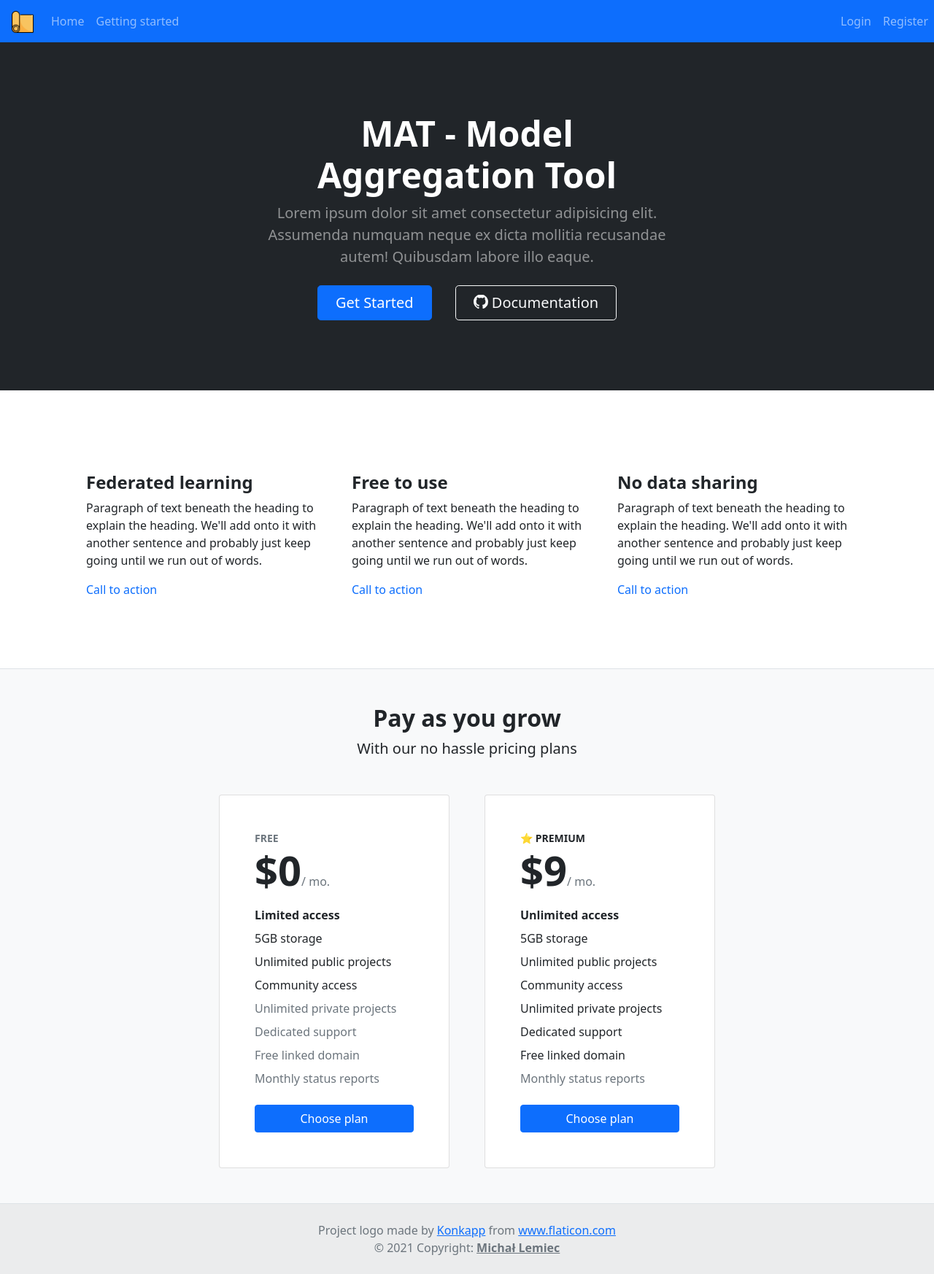
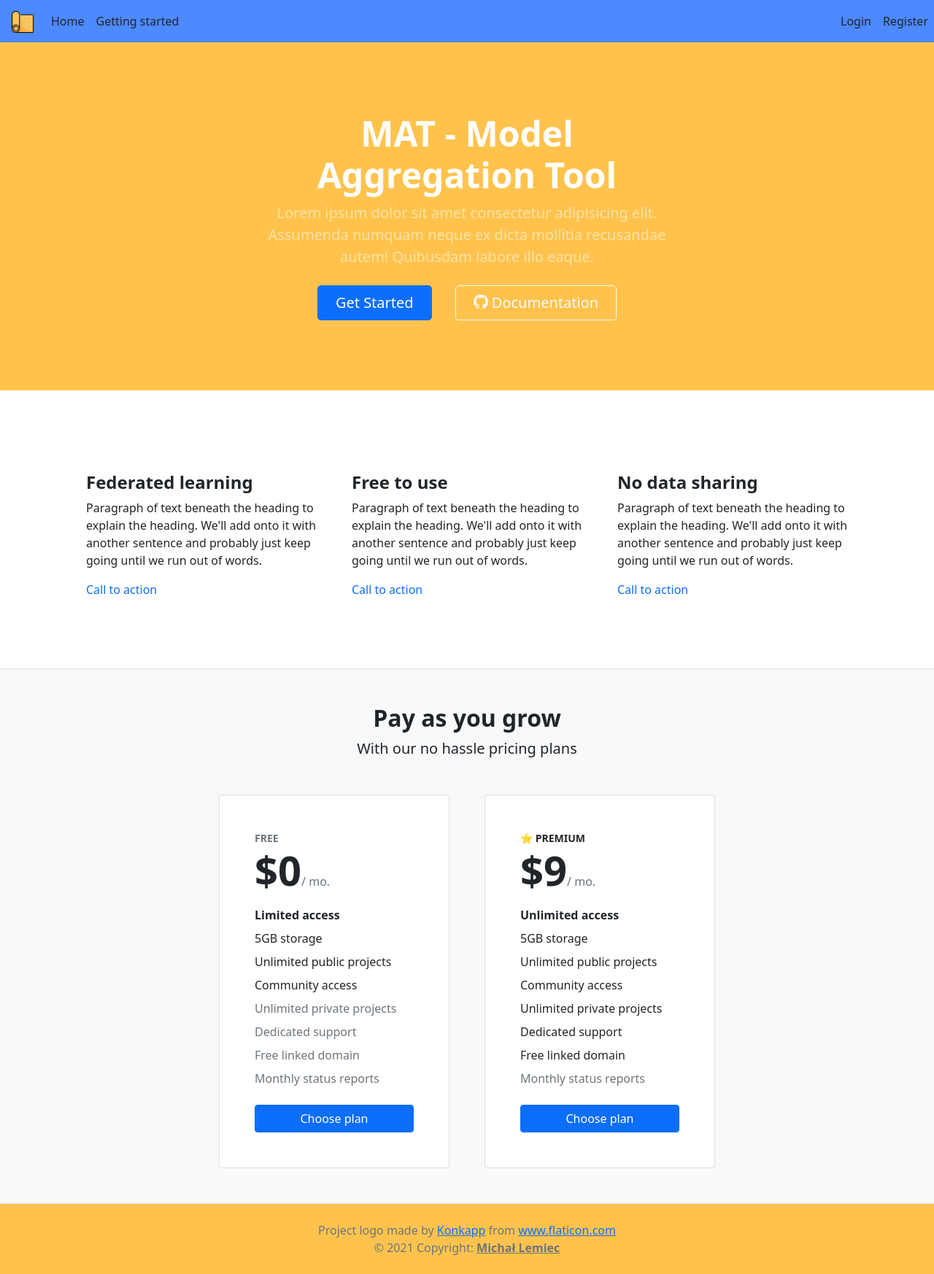
Before and after one commit to malkarol/mat_project, a Vue app in the folder frontend/: page / in a window 1280 px wide. Shown: the whole page at 73% size. Built offline with nearby package versions, Linux system fonts and the light colour scheme.

Commit message:
Add new styling

```diff
--- a/frontend/src/components/Footer.vue
+++ b/frontend/src/components/Footer.vue
@@ -1,16 +1,17 @@
 <template>
-    <div>
+
         <!-- Footer -->
-<footer class="text-center text-lg-start bg-light text-muted">
-
+<footer class="footer">
+<div class="text-center text-lg-start bg-light text-muted">
   <!-- Copyright -->
-  <div class="text-center p-4" style="background-color: rgba(0, 0, 0, 0.05);">
+  <div class="text-center p-4" style="background-color: #ffc34d;">
       <div>Project logo made by <a href="https://www.flaticon.com/authors/konkapp" title="Konkapp">Konkapp</a> from <a href="https://www.flaticon.com/" title="Flaticon">www.flaticon.com</a></div>
     © 2021 Copyright:
     <a class="text-reset fw-bold" href="https://mdbootstrap.com/">Michał Lemiec</a>
   </div>
   <!-- Copyright -->
+  </div>
 </footer>
 <!-- Footer -->
-    </div>
+
 </template>
--- a/frontend/src/components/NavBar.vue
+++ b/frontend/src/components/NavBar.vue
@@ -1,6 +1,6 @@
 <template>
 <div>
-    <nav class="navbar navbar-expand-lg navbar-dark bg-primary">
+    <nav class="navbar navbar-expand-lg navbar-light" style="background-color: #4d89ff;">
     <a class="navbar-brand " style="
     margin-right: 16px;
     margin-left: 16px;" href="#">
@@ -12,33 +12,33 @@
     <div class="collapse navbar-collapse" id="navbarNav">
       <ul class="navbar-nav">
          <li class="nav-item">
-          <router-link class="nav-link" to="/">Home</router-link>
+          <router-link class="nav-link" to="/" style="text-decoration: none; color: inherit;" >Home</router-link>
         </li>
         <li class="nav-item">
-          <router-link class="nav-link" to="/">Getting started</router-link>
+          <router-link class="nav-link" to="/" style="text-decoration: none; color: inherit;">Getting started</router-link>
         </li>
         <li v-if="isLogged() === true"  class="nav-item">
-          <router-link class="nav-link" to="/session">SingleSession[Preview]</router-link>
+          <router-link class="nav-link" to="/session" style="text-decoration: none; color: inherit;">SingleSession[Preview]</router-link>
         </li>
         <li v-if="isLogged() === true"  class="nav-item">
-          <router-link class="nav-link" to="/sessions">Sessions</router-link>
+          <router-link class="nav-link" to="/sessions" style="text-decoration: none; color: inherit;">Sessions</router-link>
         </li>
       </ul>
 
       <div v-if="isLogged() === false" class="collapse navbar-collapse justify-content-end"  >
       <ul  class="navbar-nav">
          <li  class="nav-item">
-          <router-link class="nav-link " to="/login">Login</router-link>
+          <router-link class="nav-link " to="/login" style="text-decoration: none; color: inherit;">Login</router-link>
         </li>
         <li  class="nav-item">
-          <router-link class="nav-link " to="/register">Register</router-link>
+          <router-link class="nav-link " to="/register" style="text-decoration: none; color: inherit;">Register</router-link>
         </li>
       </ul>
       </div>
        <div v-if="isLogged() === true" class="collapse navbar-collapse justify-content-end"  >
       <ul  class="navbar-nav">
          <li  class="nav-item">
-          <button type="button" class="btn btn-primary navbar-btn" @click=logout()> Log out</button>
+          <button type="button" class="btn navbar-btn" style="text-decoration: none; color: inherit; background-color: #4d89ff;" @click=logout()> Log out</button>
         </li>
 
       </ul>
--- a/frontend/src/views/Home.vue
+++ b/frontend/src/views/Home.vue
@@ -1,6 +1,6 @@
 <template>
   <div>
-    <header class="bg-dark py-5">
+    <header class="py-5" style="background-color: #ffc34d;">
       <div class="container-fluid px-5">
         <div class="row gx-5 justify-content-center">
           <div class="col-lg-6">
--- a/frontend/src/views/SessionsPanel.vue
+++ b/frontend/src/views/SessionsPanel.vue
@@ -156,7 +156,7 @@ export default {
       })
     },
     goToNewSessionView () {
-      this.$router.push('/session')
+      this.$router.push('/new-session')
     }
   }
 }
```
